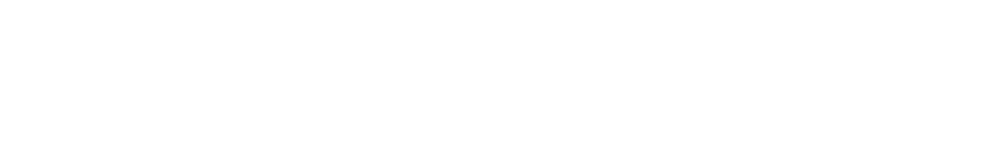
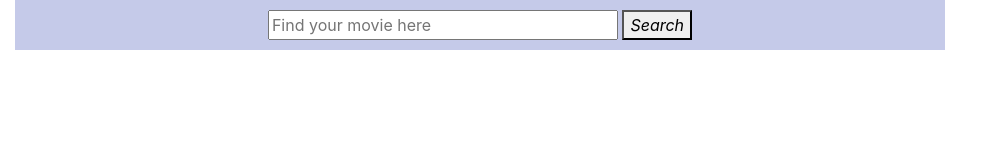
Before and after one commit to konradovsky/MovieSearch, a plain HTML site: page index.html in a window 1280 px wide. Shown: the whole page, without its empty margins (0-993 px from the left). Drawn offline with nearby package versions, Linux system fonts and the light colour scheme.

Commit message:
SearchBar/SearchButton

```diff
--- a/index.html
+++ b/index.html
@@ -27,7 +27,8 @@
 
   <!-- Search bar-->
      <div class="row-12 search">
-
+       <input id="SearchBar" type="text" style="width: 350px;" placeholder= "Find your movie here" />
+       <button id="SearchButton"><i>Search</i></button>
      </div>
 
 
--- a/movie.css
+++ b/movie.css
@@ -42,6 +42,8 @@ text-align: center;
 }
 
 .search{
+  padding: 10px;
+  background-color: #c5cae9;
 
 }
 
```
